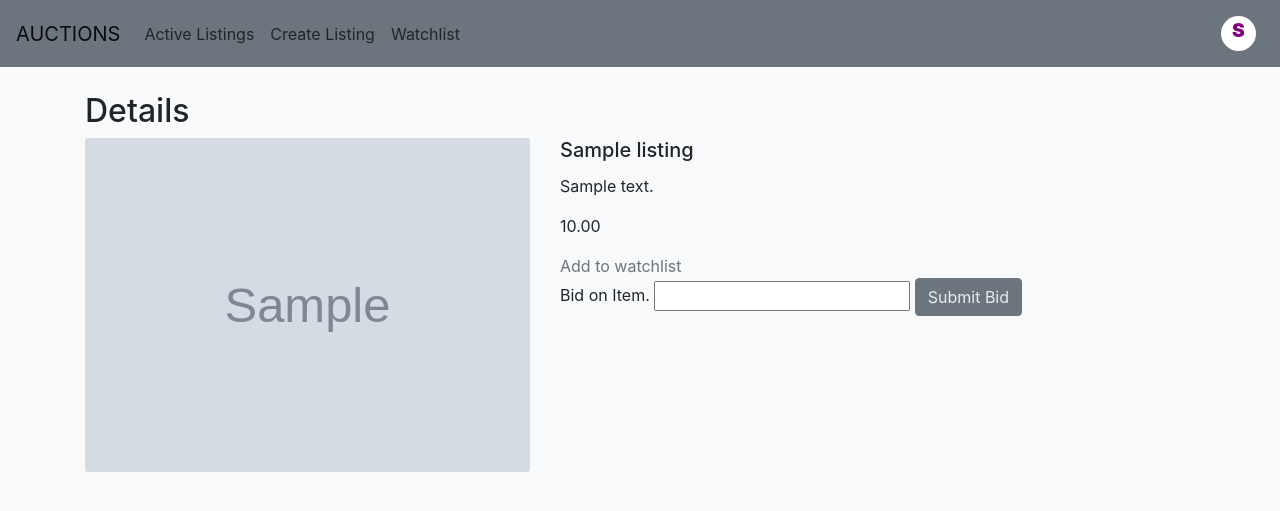
After one commit to ycolagelo/commerce-, a Django app: page /1/details in a window 1280 px wide. The commit adds this page. Shown: the top 511 px of the page. Run offline with Django 3.2, Linux system fonts and the light colour scheme; a user stored in the database is signed in; tables that the repository leaves empty hold one stand-in row (values such as "Sample post"); grey boxes marked "Sample" are stand-in pictures; some libraries are stand-ins or nearby versions.

Commit message:
details page styles

```diff
--- a/auctions/models.py
+++ b/auctions/models.py
@@ -40,21 +40,30 @@ class Listing(models.Model):
 
 class Bid(models.Model):
     """models for the bids created on the listings"""
-    product = models.ForeignKey(
+    listing_id = models.ForeignKey(
         Listing, on_delete=models.CASCADE, related_name="bid_product")
     user_id = models.ForeignKey(
         User, on_delete=models.PROTECT, related_name="bidder")
     bidding_price = models.IntegerField(default=0)
 
     def __str__(self):
-        return f"{self.user_id} placed {self.bidding_price} on {self.product}"
+        return f"{self.user_id} placed {self.bidding_price} on {self.listing_id}"
 
 
 class Comment(models.Model):
     """models for the comments created by the user"""
-    item = models.ForeignKey(Listing, on_delete=models.PROTECT)
-    user_id = models.ForeignKey(User, on_delete=models.PROTECT)
+    listing_id = models.ForeignKey(Listing, on_delete=models.PROTECT)
+    user_id = models.ManyToManyField(User)
     comments = models.CharField(max_length=280)
 
     def __str__(self):
-        return f"{self.user_id} mentioned {self.comments} on {self.item}"
+        return f"{self.user_id} mentioned {self.comments} on {self.listing_id}"
+
+
+class Watchlist(models.Model):
+    """models for user creating a watchlist"""
+    listing_id = models.ForeignKey(Listing, on_delete=models.PROTECT)
+    user_id = models.ManyToManyField(User)
+
+    def __str__(self):
+        return f"{self.user_id} added {self.listing_id}"
--- a/auctions/static/auctions/styles.css
+++ b/auctions/static/auctions/styles.css
@@ -42,10 +42,40 @@ body {
     margin-bottom: 25px;
 }
 
-.listing-card {
-    background-color: #dee2e6;
+.cards {
+    /* background-color: #dee2e6; */
     padding: 25px;
-    border: 15px solid #f8f9fa;
-    border-radius: 25px;
-    height: 400px;
+    margin: 20px;
+    /* border: 15px solid #f8f9fa; */
+    /* border-radius: 15px; */
+    /* height: 400px; */
 }
+.index_img {
+    max-width: 300px;
+    max-height:350px;
+}
+ /* .index_image{
+    height:100px;
+}
+.index_body{
+    height:180px;
+}  */
+
+button, .button-primary {
+    background-color: #6C757D;
+    border-color: #6C757D;
+    color: #E9ECEF;
+}
+
+.button-primary:hover, .button-primary:active, .button-primary:focus {
+    background-color: #495057 !important;
+    border-color: #495057 !important;
+    color: #DEE2E6 !important;
+}
+
+a {
+    color: #6C757D;
+}
+a:active, a:hover, a:focus, a:visited {
+    color: #495057;
+}
--- /dev/null
+++ b/auctions/templates/auctions/details.html
@@ -0,0 +1,28 @@
+{% extends "auctions/layout.html" %}
+
+{% block body%}
+
+<h2>Details</h2>
+<div class="row">
+    <div class="col-5">
+        <img src="{{product.image.url}}" class="card-img" alt="...">
+    </div>
+    <div class="col-7">
+        <h5 class="card-title">{{product.name}}</h5>
+        <p class="card-text">{{product.description}}</p>
+        <p>{{product.price}}</p>
+        {%if user.is_authenticated %}
+        <div>
+            {% comment %} <a href="{% url 'watchlist' product.id%}">Add to watchlist</a> {% endcomment %}
+            <a href="#">Add to watchlist</a>
+        </div>
+        <div>
+            <lable for="bidForm">Bid on Item.</lable>
+            <input type="number" step="0.01" name="bid" id="bidForm">
+            <button type="submit" class="btn btn-primary button-primary" for="nidForm">Submit Bid</button>
+        </div>
+        {% endif %}
+    </div>
+</div>
+
+{% endblock%}
--- a/auctions/urls.py
+++ b/auctions/urls.py
@@ -7,5 +7,6 @@ urlpatterns = [
     path("login", views.login_view, name="login"),
     path("logout", views.logout_view, name="logout"),
     path("register", views.register, name="register"),
-    path("create_list", views.create_list, name="create_list")
+    path("create_list", views.create_list, name="create_list"),
+    path("<int:item_id>/details", views.details, name="details")
 ]
--- a/auctions/views.py
+++ b/auctions/views.py
@@ -97,3 +97,20 @@ def create_list(request):
         'category_choices': Choices
 
     })
+
+
+def details(request, item_id):
+    if request.method == "GET":
+        product = Listing.objects.get(pk=item_id)
+
+    return render(request, "auctions/details.html", {
+        "product": product
+    })
+
+
+def watchlist(request, product_id):
+    if request.method == "GET":
+        product = listing.objects.get(pk=product_id)
+        Watchlist.save(product)
+        # check how to save to the watchlist database and see how to display a success message.
+        # Work on displaying the watchlist  page
```
Also changed, not shown: auctions/templates/auctions/index.html (+19 -8 lines), auctions/migrations/0018_auto_20201116_1818.py (added).
